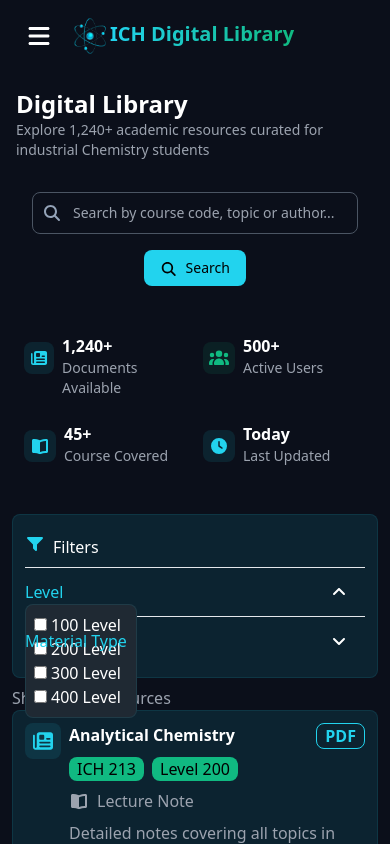
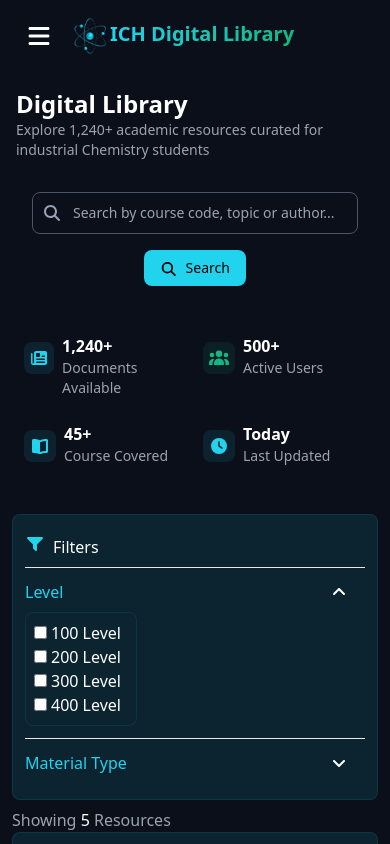
Before and after one commit to Ejiro-Ben/ICH-Library, a React (Vite) app: page /library in a window 390 px wide. Both pictures are taken after a click on the button 339 px from the left and 592 px from the top of the page. Shown: the top 844 px of the page. Built offline with nearby package versions, Linux system fonts and the light colour scheme.

Commit message:
fixed library filters mobile view

```diff
--- a/src/LibraryPage/Filters.jsx
+++ b/src/LibraryPage/Filters.jsx
@@ -53,7 +53,7 @@ function Filters() {
                     </div>
 
                     {isOpen1 && (
-                        <div className="absolute mt-6 border border-chem-cyan/10 p-2 w-28 bg-chem-slate rounded-lg flex flex-col">
+                        <div className="relative md:absolute mt-2 md:mt-6 border border-chem-cyan/10 p-2 w-28 md:bg-chem-slate rounded-lg flex flex-col">
                             <div>
                                 <input type="checkbox" className="mr-1"></input>
                                 <label className="mb-2 text-white">100 Level</label>
@@ -88,7 +88,7 @@ function Filters() {
                     </div>
 
                     {isOpen2 && (
-                        <div className="absolute mt-6 border border-chem-cyan/10 p-2 w-40 bg-chem-slate rounded-lg flex flex-col">
+                        <div className="relative md:absolute mt-2 md:mt-6 border border-chem-cyan/10 p-2 w-40 md:bg-chem-slate rounded-lg flex flex-col">
                             <div>
                                 <input type="checkbox" className="mr-1"></input>
                                 <label className="mb-2 text-white">Lecture Notes</label>
```
